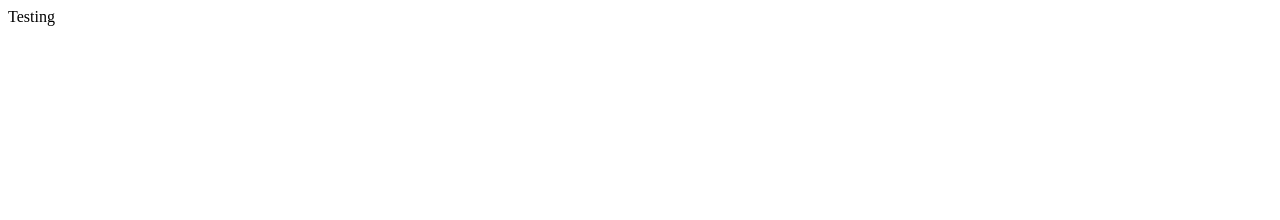
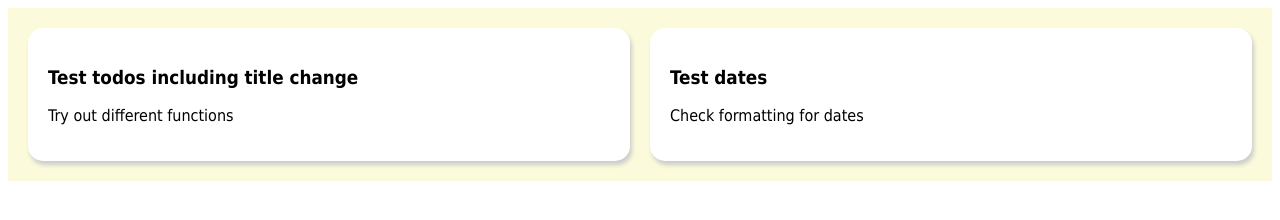
Before and after one commit to khhuang7/to-dos, a website built with webpack: page src/index.html in a window 1280 px wide. Built offline with nearby package versions, Linux system fonts and the light colour scheme.

Commit message:
Update screen with default to-do list

```diff
--- a/src/index.html
+++ b/src/index.html
@@ -6,6 +6,6 @@
   <title>To-do list</title>
 </head>
 <body>
-  Testing
+  <div class="content"></div>
 </body>
 </html>
--- a/src/index.js
+++ b/src/index.js
@@ -37,41 +37,72 @@ function createTodo (
   };
 }
 
+function ScreenController () {
+  // load existing to-dos
+  const updateTodos = function (project) {
+    const contentDiv = document.querySelector(".content");
+    contentDiv.innerHTML = "";
+    const todos = project.todos;
+
+    for (let todo of todos) {
+      const card = document.createElement("div");
+      card.classList.add("todo-card");
+
+      const cardTitle = document.createElement("h3");
+      cardTitle.innerText = todo.title;
+      card.appendChild(cardTitle);
+
+      const cardDescription = document.createElement("p");
+      cardDescription.innerText = todo.description;
+      card.appendChild(cardDescription);
+
+      contentDiv.appendChild(card);
+    }
+  }
+
+  return {
+    updateTodos,
+  }
+}
+
 // TESTING
-// function log(text) {
-//   console.log(JSON.stringify(text));
-// }
-// log(defaultProject);
-// let testTodo = createTodo("Test todos", "Try out different functions");
-// defaultProject.addTodo(testTodo);
-// log(testTodo.getDueDate());
-// log("change due date");
-// testTodo.setDueDate("2024/04/30");
-// log(defaultProject.todos);
-// log(testTodo.getDueDate());
-// log("change title and completed");
-// testTodo.title = "Test todos including title change";
-// testTodo.toggleCompleted();
-// log(defaultProject.todos);
+function log(text) {
+  console.log(JSON.stringify(text));
+}
+log(defaultProject);
+let testTodo = createTodo("Test todos", "Try out different functions");
+defaultProject.addTodo(testTodo);
+log(testTodo.getDueDate());
+log("change due date");
+testTodo.setDueDate("2024/04/30");
+log(defaultProject.todos);
+log(testTodo.getDueDate());
+log("change title and completed");
+testTodo.title = "Test todos including title change";
+testTodo.toggleCompleted();
+log(defaultProject.todos);
 
-// log("add new todo with date");
-// let testDate = createTodo("Test dates",
-//   "Check formatting for dates",
-//   "2024/03/31");
-// defaultProject.addTodo(testDate);
-// log(testDate);
-// log(testDate.getDueDate());
-// log(defaultProject.todos);
+log("add new todo with date");
+let testDate = createTodo("Test dates",
+  "Check formatting for dates",
+  "2024/03/31");
+defaultProject.addTodo(testDate);
+log(testDate);
+log(testDate.getDueDate());
+log(defaultProject.todos);
 
 // defaultProject.deleteTodo(1);
 // console.log(JSON.stringify(defaultProject.todos));
 
+ScreenController().updateTodos(defaultProject);
+
 /*
 TO DO - APPLICATION LOGIC:
-- Create view of all todos (by project or by calendar?)
+- Interface to add new todo
 - Expand a single todo to see/edit
 - Delete todo
 - Make look sexy
+- Create different project views
 - Add menu bar with all projects
 - Add calendar views
 
--- a/src/styles.css
+++ b/src/styles.css
@@ -0,0 +1,32 @@
+:root {
+  --color-dark: #12372a;
+  --color-primary: #436850;
+  --color-secondary: #ADBC9F;
+  --color-light: #FBFADA;
+  --color-shadow: #ccc;
+  --gap-small: 20px;
+  --gap-medium: 30px;
+  --gap-large: 40px;
+}
+
+* {
+  font-family: Figtree, Tahoma, sans-serif;
+}
+
+.content {
+  background-color: var(--color-light);
+  padding: var(--gap-small);
+
+  display: grid;
+  grid-template-columns: repeat(auto-fit, minmax(200px, 1fr));
+  grid-template-rows: max-content;
+  grid-auto-rows: 1fr;
+  gap: var(--gap-small);
+}
+
+.content .todo-card {
+  padding: var(--gap-small);
+  background-color: white;
+  border-radius: 15px;
+  box-shadow: 2px 4px 4px var(--color-shadow);
+}
```
